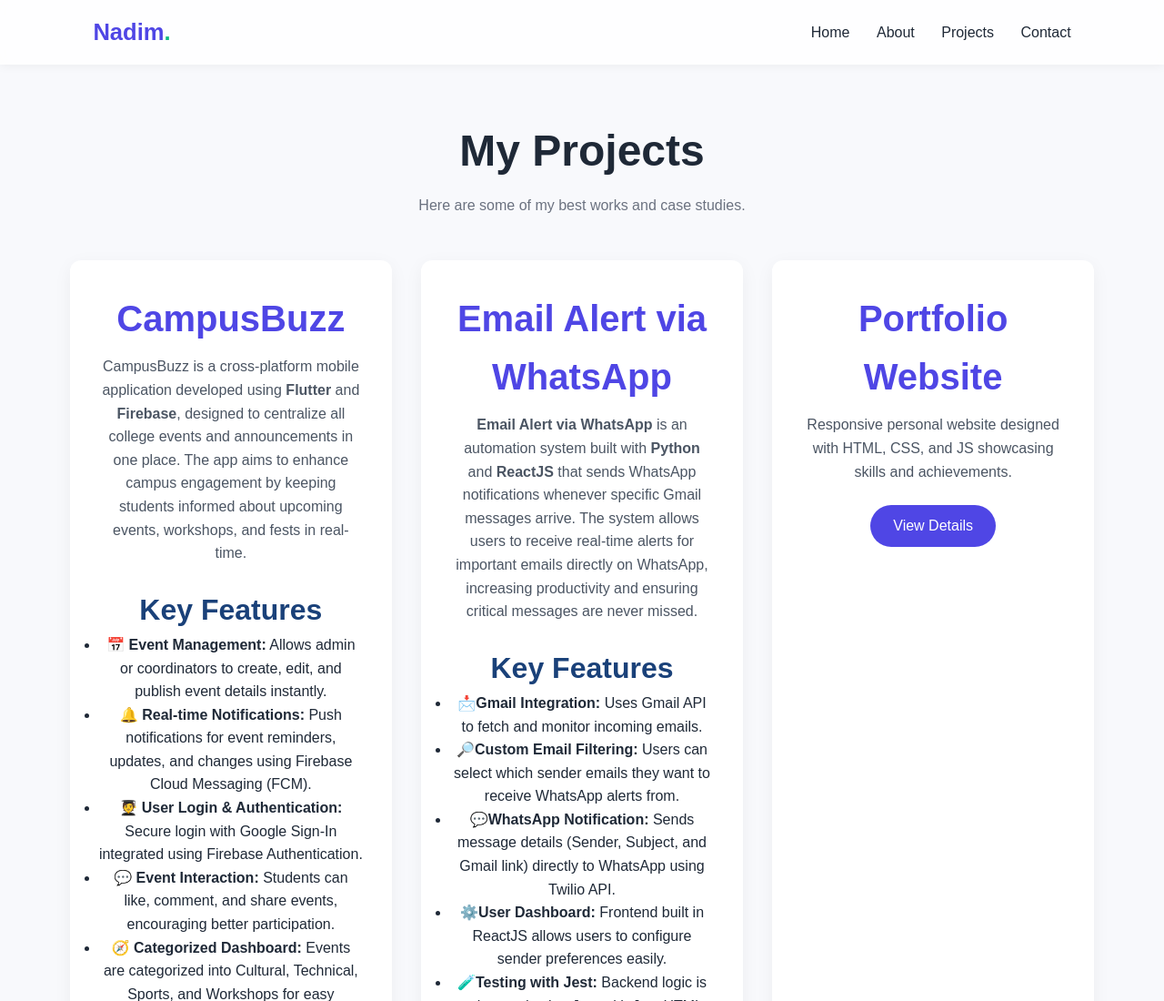
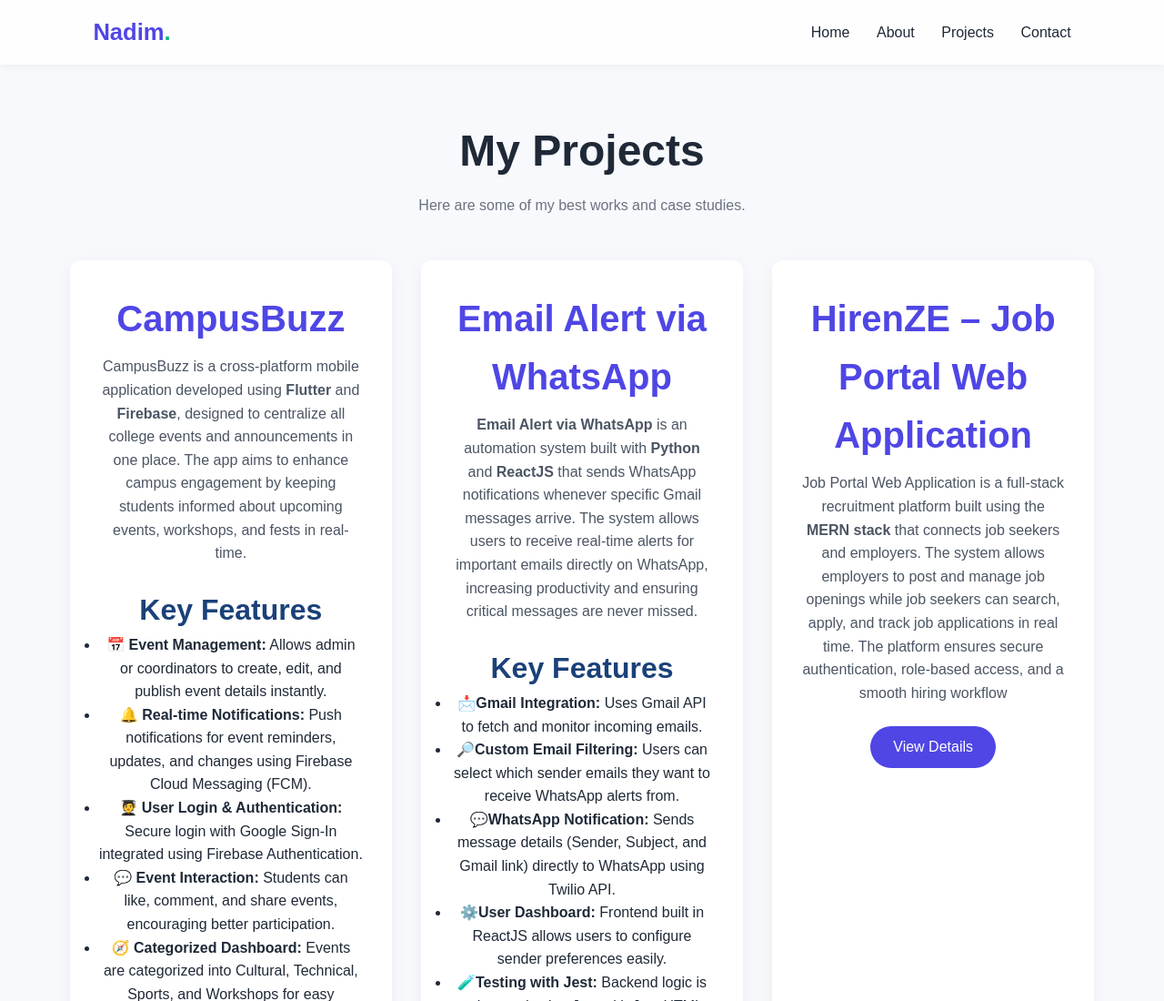
Before and after one commit to akramnadim064/portfolio-website, a plain HTML site: page projects.html in a window 1280 px wide. Shown: the top 1100 px of the page at 91% size. Drawn offline with Linux system fonts and the light colour scheme.

Commit message:
added portal

```diff
--- a/projects.html
+++ b/projects.html
@@ -124,8 +124,8 @@
         </div>
 
         <div class="project-card">
-          <h3>Portfolio Website</h3>
-          <p>Responsive personal website designed with HTML, CSS, and JS showcasing skills and achievements.</p>
+          <h3>HirenZE – Job Portal Web Application</h3>
+          <p>Job Portal Web Application is a full-stack recruitment platform built using the <strong>MERN stack</strong> that connects job seekers and employers. The system allows employers to post and manage job openings while job seekers can search, apply, and track job applications in real time. The platform ensures secure authentication, role-based access, and a smooth hiring workflow</p>
           <a href="#" class="btn primary">View Details</a>
         </div>
       </div>
```
